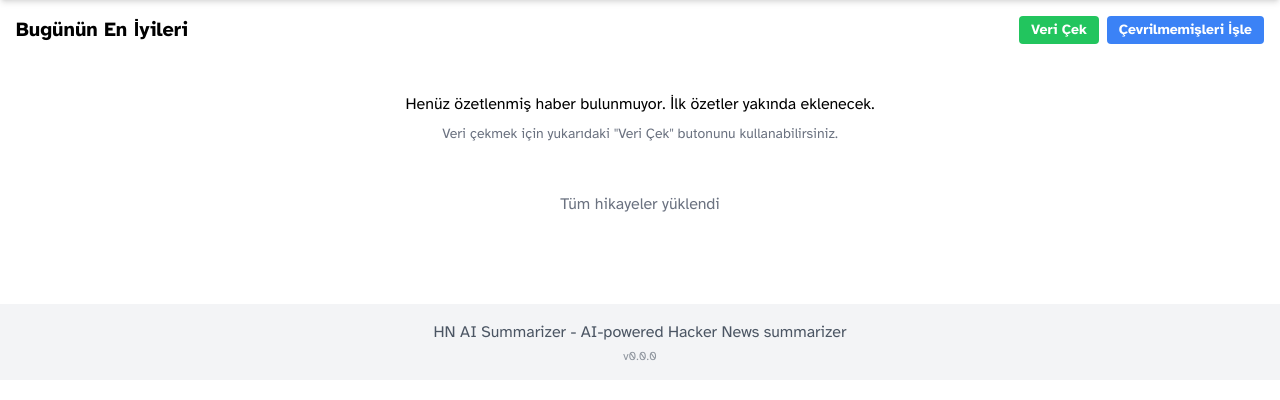
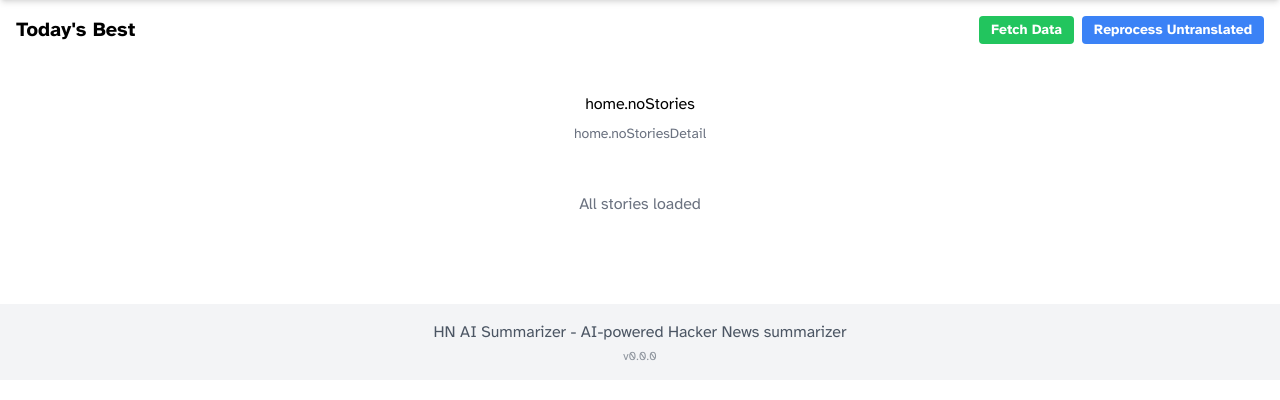
Before and after one commit to RecNes/hn-ai-summarizer, a FastAPI app: page / in a window 1280 px wide. Shown: the part 68-468 px from the top of the page. Run offline with FastAPI, Linux system fonts and the light colour scheme; data comes from the database, SQL or seed files in the repository; data that the repository does not hold is empty; some libraries are stand-ins or nearby versions.

Commit message:
Change hardcodded text into translation placeholders

```diff
--- a/app/static/js/index.js
+++ b/app/static/js/index.js
@@ -26,7 +26,7 @@ async function loadStories(page = 0, append = false) {
         document.getElementById('stories-container').innerHTML = `
             <div class="text-center py-8">
                 <div class="inline-block animate-spin rounded-full h-8 w-8 border-t-2 border-b-2 border-blue-500"></div>
-                <p class="mt-2">Hikayeler yükleniyor...</p>
+                <p class="mt-2">${__('home.loading')}</p>
             </div>
         `;
     }
@@ -46,8 +46,8 @@ async function loadStories(page = 0, append = false) {
             if (!append) {
                 document.getElementById('stories-container').innerHTML = `
                     <div class="text-center py-8">
-                        <p>Henüz özetlenmiş haber bulunmuyor. İlk özetler yakında eklenecek.</p>
-                        <p class="mt-2 text-sm text-gray-500">Veri çekmek için yukarıdaki "Veri Çek" butonunu kullanabilirsiniz.</p>
+                        <p>${__('home.noStories')}</p>
+                        <p class="mt-2 text-sm text-gray-500">${__('home.noStoriesDetail')}</p>
                     </div>
                 `;
             }
@@ -73,7 +73,7 @@ async function loadStories(page = 0, append = false) {
         if (!append) {
             document.getElementById('stories-container').innerHTML = `
                 <div class="text-center py-8 text-red-500">
-                    <p>Hikayeler yüklenirken bir hata oluştu. Lütfen daha sonra tekrar deneyin.</p>
+                    <p>${__('home.error')}</p>
                 </div>
             `;
         }
@@ -102,6 +102,18 @@ async function loadStories(page = 0, append = false) {
 // ──────────────────────────────────────────────
 function buildStoryCardHtml(story) {
     const isRead = story.is_read || false;
+    const scoreLabel = __('home.score');
+    const summaryLabel = __('home.summary');
+    const commentsLabel = __('home.comments');
+    const originalContentLabel = __('home.originalContent');
+    const reprocessLabel = __('home.reprocess');
+    const hideStoryLabel = __('home.hideStory');
+    const readUnreadTitle = isRead ? __('home.readToggleUnread') : __('home.readToggleRead');
+
+    // Use the UI language for date formatting
+    const uiLang = (typeof i18next !== 'undefined' && i18next.language) || 'en';
+    const dateStr = new Date(story.hn_created_at || story.created_at).toLocaleDateString(uiLang === 'tr' ? 'tr-TR' : 'en-US', { year: 'numeric', month: 'long', day: 'numeric' });
+
     return `
         <article class="mb-6 p-4 rounded-lg shadow story-card ${story.is_dimmed ? 'grayscale opacity-50' : ''} ${story.is_highlighted ? 'border-l-4 border-blue-500' : ''} ${isRead ? 'is-read' : ''}"
                  data-story-id="${story.id}">
@@ -115,8 +127,8 @@ function buildStoryCardHtml(story) {
                     </a>
                 </h3>
                 <div class="flex items-center gap-2 text-sm text-gray-500 flex-shrink-0 ml-2">
-                    <span>${story.score} puan</span>
-                    <button class="read-toggle-btn" data-story-id="${story.id}" title="${isRead ? 'Okunmadı olarak işaretle' : 'Okundu olarak işaretle'}">
+                    <span>${story.score} ${scoreLabel}</span>
+                    <button class="read-toggle-btn" data-story-id="${story.id}" title="${readUnreadTitle}">
                         ${isRead ? EYE_CLOSED_SVG : EYE_OPEN_SVG}
                     </button>
                 </div>
@@ -127,14 +139,14 @@ function buildStoryCardHtml(story) {
 
                 ${story.content_tr ? `
                     <div class="mb-3">
-                        <h4 class="font-bold mb-1">Özet:</h4>
+                        <h4 class="font-bold mb-1">${summaryLabel}:</h4>
                         <div class="pl-4">${story.content_tr.replace(/\n/g, '<br>')}</div>
                     </div>
                 ` : ''}
 
                 ${story.comments_summary ? `
                     <div class="mb-3">
-                        <h4 class="font-bold mb-1">Yorumlar:</h4>
+                        <h4 class="font-bold mb-1">${commentsLabel}:</h4>
                         <p class="pl-4">${story.comments_summary}</p>
                     </div>
                 ` : ''}
@@ -142,7 +154,7 @@ function buildStoryCardHtml(story) {
                 <div class="flex flex-wrap gap-2 mt-3 items-center">
                     ${story.url ? `
                         <a href="${story.url}" target="_blank" class="text-blue-500 hover:underline text-sm">
-                            Orijinal içerik
+                            ${originalContentLabel}
                         </a>
                     ` : ''}
 
@@ -151,7 +163,7 @@ function buildStoryCardHtml(story) {
                         <svg xmlns="http://www.w3.org/2000/svg" class="h-4 w-4 mr-1" fill="none" viewBox="0 0 24 24" stroke="currentColor">
                             <path stroke-linecap="round" stroke-linejoin="round" stroke-width="2" d="M4 4v5h.582m15.356 2A8.001 8.001 0 004.582 9m0 0H9m11 11v-5h-.581m0 0a8.003 8.003 0 01-15.357-2m15.357 2H15" />
                         </svg>
-                        Yenile
+                        ${reprocessLabel}
                     </button>
 
                     <button class="negative-feedback-btn text-red-500 hover:text-red-700 text-sm flex items-center"
@@ -159,9 +171,9 @@ function buildStoryCardHtml(story) {
                         <svg xmlns="http://www.w3.org/2000/svg" class="h-4 w-4 mr-1" fill="none" viewBox="0 0 24 24" stroke="currentColor">
                             <path stroke-linecap="round" stroke-linejoin="round" stroke-width="2" d="M6 18L18 6M6 6l12 12" />
                         </svg>
-                        Tekrar gösterme
+                        ${hideStoryLabel}
                     </button>
-                    <span class="text-xs text-gray-400 ml-auto hover:underline cursor-default" title="ID: ${story.id}">${new Date(story.hn_created_at || story.created_at).toLocaleDateString('tr-TR', { year: 'numeric', month: 'long', day: 'numeric' })}</span>
+                    <span class="text-xs text-gray-400 ml-auto hover:underline cursor-default" title="ID: ${story.id}">${dateStr}</span>
                 </div>
             </div>
         </article>
@@ -196,13 +208,13 @@ async function toggleReadStatus(storyId) {
             article.classList.add('is-read');
             if (btn) {
                 btn.innerHTML = EYE_CLOSED_SVG;
-                btn.title = 'Okunmadı olarak işaretle';
+                btn.title = __('home.readToggleUnread');
             }
         } else {
             article.classList.remove('is-read');
             if (btn) {
                 btn.innerHTML = EYE_OPEN_SVG;
-                btn.title = 'Okundu olarak işaretle';
+                btn.title = __('home.readToggleRead');
             }
         }
     } catch (e) {
@@ -224,10 +236,10 @@ async function addNegativeFeedback(storyId) {
             if (storyElement) {
                 storyElement.classList.add('hidden');
             }
-            showToast('success', 'Bu içerik bundan sonra gösterilmeyecek.');
+            showToast('success', __('home.hideFeedbackDone'));
         }
     } catch (error) {
-        showToast('error', 'Bir hata oluştu. Lütfen tekrar deneyin.');
+        showToast('error', __('home.hideFeedbackError'));
     }
 }
 
@@ -241,7 +253,7 @@ async function triggerWorkerHome() {
     const statusText = document.getElementById('worker-status-home');
 
     button.disabled = true;
-    btnText.textContent = 'Başlatılıyor...';
+    btnText.textContent = __('worker.starting');
     spinner.classList.remove('hidden');
     statusText.classList.remove('hidden');
 
@@ -255,19 +267,19 @@ async function triggerWorkerHome() {
 
         if (response.ok) {
             const result = await response.json();
-            showToast('success', 'Veri çekimi başlatıldı! ' + (result.message || ''));
+            showToast('success', __('home.fetchStarted') + ' ' + (result.message || ''));
             simulateWorkerProgress();
         } else {
             const err = await response.json();
-            showToast('error', err.detail || 'Worker başlatılamadı');
+            showToast('error', err.detail || __('home.fetchFail'));
             if (window.hideWorkerProgress) window.hideWorkerProgress();
         }
     } catch (error) {
-        showToast('error', 'Veri çekimi başlatılırken bir hata oluştu.');
+        showToast('error', __('home.fetchError'));
         if (window.hideWorkerProgress) window.hideWorkerProgress();
     } finally {
         button.disabled = false;
-        btnText.textContent = 'Veri Çek';
+        btnText.textContent = __('home.fetchData');
         spinner.classList.add('hidden');
         statusText.classList.add('hidden');
     }
@@ -283,7 +295,7 @@ async function reprocessUntranslatedHome() {
     const statusText = document.getElementById('worker-status-home');
 
     button.disabled = true;
-    btnText.textContent = 'İşleniyor...';
+    btnText.textContent = __('home.processing');
     spinner.classList.remove('hidden');
     statusText.classList.remove('hidden');
 
@@ -294,7 +306,7 @@ async function reprocessUntranslatedHome() {
 
     function resetButton() {
         button.disabled = false;
-        btnText.textContent = 'Çevrilmemişleri İşle';
+        btnText.textContent = __('home.reprocessUntranslated');
         spinner.classList.add('hidden');
         statusText.classList.add('hidden');
         const cancelBtn = document.getElementById('cancel-reprocess-home');
@@ -316,7 +328,7 @@ async function reprocessUntranslatedHome() {
                 window.showWorkerLabel(label);
             }
             if (data.story_id) {
-                statusText.textContent = `İşleniyor: #${data.story_id} (${data.current}/${data.total})`;
+                statusText.textContent = __('home.reprocessProgress', { id: data.story_id, current: data.current, total: data.total });
                 statusText.classList.remove('hidden');
             }
         } catch (err) {
@@ -350,8 +362,10 @@ async function reprocessUntranslatedHome() {
             }, 2000);
 
             const msg = data.processed > 0
-                ? `${data.processed} hikaye işlendi. ${data.errors > 0 ? `${data.errors} hata.` : ''}`
-                : 'İşlenecek hikaye bulunamadı.';
+                ? (data.errors > 0
+                    ? __('home.reprocessCompleteErrors', { processed: data.processed, errors: data.errors })
+                    : __('home.reprocessComplete', { processed: data.processed }))
+                : __('home.reprocessNone');
             showToast(data.errors > 0 ? 'warning' : 'success', msg);
 
             // Reload first page if stories were processed
@@ -375,8 +389,7 @@ async function reprocessUntranslatedHome() {
         if (window.hideWorkerProgress) window.hideWorkerProgress();
         if (window.hideWorkerLabel) window.hideWorkerLabel();
 
-        // Show error only if there was no 'complete' event
-        showToast('warning', 'Çeviri bağlantısı koptu. Sayfayı yenileyip durumu kontrol edin.');
+        showToast('warning', __('home.reprocessConnectionLost'));
     });
 }
 
@@ -388,17 +401,17 @@ async function reprocessSingleStory(storyId) {
     const originalText = btn ? btn.innerHTML : '';
     if (btn) {
         btn.disabled = true;
-        btn.innerHTML = '<span class="inline-block w-3 h-3 border-2 border-green-600 border-t-transparent rounded-full animate-spin mr-1"></span> Yenileniyor...';
+        btn.innerHTML = '<span class="inline-block w-3 h-3 border-2 border-green-600 border-t-transparent rounded-full animate-spin mr-1"></span> ' + __('home.reloading');
     }
     try {
         const res = await fetch(`/api/stories/${storyId}/reprocess`, { method: 'POST' });
         if (!res.ok) {
             const err = await res.json();
-            showToast('error', err.detail || 'Yenileme başarısız');
+            showToast('error', err.detail || __('home.reprocessFail'));
             if (btn) { btn.disabled = false; btn.innerHTML = originalText; }
             return;
         }
-        showToast('info', 'HN verisi alındı, AI çevirisi başlatıldı. Güncelleniyor...');
+        showToast('info', __('home.reprocessStarted'));
 
         const maxAttempts = 20;
         let attempt = 0;
@@ -416,11 +429,11 @@ async function reprocessSingleStory(storyId) {
                         && updated.content_tr !== ''
                         && updated.comments_summary !== ''
                         && !updated.title_tr.startsWith('[TR]')
-                        && updated.content_tr !== 'İçerik özeti mevcut değil.'
-                        && updated.comments_summary !== 'Yorum özeti mevcut değil.') {
+                        && updated.content_tr !== __('home.contentNotAvailable')
+                        && updated.comments_summary !== __('home.commentSummaryNotAvailable')) {
                         done = true;
                         updateStoryCard(updated);
-                        showToast('success', 'Hikaye güncellendi!');
+                        showToast('success', __('home.reprocessDone'));
                         if (btn) { btn.disabled = false; btn.innerHTML = originalText; }
                         return;
                     }
@@ -430,7 +443,7 @@ async function reprocessSingleStory(storyId) {
             }
             if (attempt >= maxAttempts && !done) {
                 done = true;
-                showToast('warning', 'AI çevirisi tamamlanamadı, sayfayı yenileyin.');
+                showToast('warning', __('home.reprocessTimeout'));
                 if (btn) { btn.disabled = false; btn.innerHTML = originalText; }
                 return;
             }
@@ -440,7 +453,7 @@ async function reprocessSingleStory(storyId) {
         setTimeout(pollOnce, 6000);
 
     } catch (e) {
-        showToast('error', 'Yenileme sırasında hata oluştu.');
+        showToast('error', __('home.reprocessNetworkError'));
         if (btn) { btn.disabled = false; btn.innerHTML = originalText; }
     }
 }
@@ -462,11 +475,11 @@ function updateStoryCard(story) {
     if (headerRight) {
         const scoreSpan = headerRight.querySelector('span');
         const eyeBtn = headerRight.querySelector('.read-toggle-btn');
-        if (scoreSpan) scoreSpan.textContent = story.score + ' puan';
+        if (scoreSpan) scoreSpan.textContent = story.score + ' ' + __('home.score');
         if (eyeBtn) {
             const isRead = story.is_read || false;
             eyeBtn.innerHTML = isRead ? EYE_CLOSED_SVG : EYE_OPEN_SVG;
-            eyeBtn.title = isRead ? 'Okunmadı olarak işaretle' : 'Okundu olarak işaretle';
+            eyeBtn.title = isRead ? __('home.readToggleUnread') : __('home.readToggleRead');
         }
     }
 
@@ -482,37 +495,39 @@ function updateStoryCard(story) {
     }
 
     const existingContent = article.querySelector('h4.font-bold.mb-1');
+    const summaryLabel = __('home.summary');
     if (story.content_tr) {
-        if (existingContent && existingContent.textContent === 'Özet:') {
+        if (existingContent && existingContent.textContent === summaryLabel + ':') {
             const contentDiv = existingContent.nextElementSibling;
             if (contentDiv) contentDiv.innerHTML = story.content_tr.replace(/\n/g, '<br>');
         } else {
             const oldContentHeader = article.querySelector('h4');
-            if (oldContentHeader && oldContentHeader.textContent === 'Özet:') {
+            if (oldContentHeader && oldContentHeader.textContent === summaryLabel + ':') {
                 oldContentHeader.parentElement.remove();
             }
             const authorP = article.querySelector('p.text-gray-600');
             if (authorP) {
                 const newContent = document.createElement('div');
                 newContent.className = 'mb-3';
-                newContent.innerHTML = '<h4 class="font-bold mb-1">Özet:</h4><div class="pl-4">' + story.content_tr.replace(/\n/g, '<br>') + '</div>';
+                newContent.innerHTML = '<h4 class="font-bold mb-1">' + summaryLabel + ':</h4><div class="pl-4">' + story.content_tr.replace(/\n/g, '<br>') + '</div>';
                 authorP.insertAdjacentElement('afterend', newContent);
             }
         }
     }
 
     const existingComments = article.querySelectorAll('h4.font-bold.mb-1');
+    const commentsLabel = __('home.comments');
     let commentsHeader = null;
-    existingComments.forEach(h => { if (h.textContent === 'Yorumlar:') commentsHeader = h; });
+    existingComments.forEach(h => { if (h.textContent === commentsLabel + ':') commentsHeader = h; });
 
-    if (story.comments_summary && story.comments_summary !== 'Yorum özeti mevcut değil.') {
+    if (story.comments_summary && story.comments_summary !== __('home.commentSummaryNotAvailable')) {
         if (commentsHeader) {
             const commentsDiv = commentsHeader.nextElementSibling;
             if (commentsDiv) commentsDiv.textContent = story.comments_summary;
         } else {
             const newComments = document.createElement('div');
             newComments.className = 'mb-3';
-            newComments.innerHTML = '<h4 class="font-bold mb-1">Yorumlar:</h4><p class="pl-4">' + story.comments_summary + '</p>';
+            newComments.innerHTML = '<h4 class="font-bold mb-1">' + commentsLabel + ':</h4><p class="pl-4">' + story.comments_summary + '</p>';
             const contentSection = article.querySelector('.card-body-wrapper > .mb-3:last-of-type');
             if (contentSection) {
                 contentSection.insertAdjacentElement('afterend', newComments);
@@ -592,7 +607,7 @@ window.onNewStoryPoll = function(story) {
     if (typeof window.updateLastKnownStoryId === 'function') {
         window.updateLastKnownStoryId(story.id);
     }
-    showToast('info', 'Yeni hikaye eklendi: ' + (story.title_tr || story.title).substring(0, 40) + '...');
+    showToast('info', __('home.newStoryAdded') + ': ' + (story.title_tr || story.title).substring(0, 40) + '...');
 };
 
 window.onNewStorySSE = window.onNewStoryPoll;
--- a/app/static/locales/en/common.json
+++ b/app/static/locales/en/common.json
@@ -39,12 +39,20 @@
   "home": {
     "title": "Latest Stories",
     "noStories": "No stories available yet.",
+    "noStoriesDetail": "You can use the \"Fetch Data\" button above to pull data.",
     "loading": "Loading stories...",
     "error": "Failed to load stories",
     "score": "Score",
     "author": "Author",
     "comments": "Comments",
+    "summary": "Summary",
     "readMore": "Read more",
+    "originalContent": "Original content",
+    "reprocess": "Refresh",
+    "reprocessUntranslated": "Reprocess Untranslated",
+    "hideStory": "Hide story",
+    "processing": "Processing...",
+    "fetchData": "Fetch Data",
     "summaryNotAvailable": "Summary not available",
     "commentSummaryNotAvailable": "Comment summary not available",
     "contentNotAvailable": "Content summary not available",
@@ -54,7 +62,26 @@
     "todaysBest": "Today's Best",
     "loadingMore": "Loading more stories...",
     "allLoaded": "All stories loaded",
-    "offline": "Offline mode - Viewing cached content"
+    "offline": "Offline mode - Viewing cached content",
+    "readToggleRead": "Mark as read",
+    "readToggleUnread": "Mark as unread",
+    "reloading": "Refreshing...",
+    "reprocessFail": "Refresh failed",
+    "reprocessStarted": "HN data fetched, AI translation started. Updating...",
+    "reprocessDone": "Story updated!",
+    "reprocessTimeout": "AI translation could not be completed, please refresh the page.",
+    "reprocessNetworkError": "An error occurred while refreshing.",
+    "newStoryAdded": "New story added",
+    "hideFeedbackDone": "This content will no longer be displayed.",
+    "hideFeedbackError": "An error occurred. Please try again.",
+    "fetchStarted": "Data fetch started!",
+    "fetchFail": "Worker could not be started",
+    "fetchError": "An error occurred while starting data fetch.",
+    "reprocessComplete": "{processed} stories processed.",
+    "reprocessCompleteErrors": "{processed} stories processed. {errors} errors.",
+    "reprocessNone": "No stories to process.",
+    "reprocessConnectionLost": "Translation connection lost. Please refresh to check status.",
+    "reprocessProgress": "Processing: #{id} ({current}/{total})"
   },
   "settings": {
     "title": "Settings",
@@ -159,6 +186,7 @@
     "save": "Save"
   },
   "theme": {
+    "title": "Theme",
     "light": "Light mode",
     "dark": "Dark mode",
     "system": "Auto (system)"
```
Also changed, not shown: app/static/locales/tr/common.json (+29 -1 lines), app/templates/components/settings_modal.html (+19 -19 lines), app/templates/index.html (+6 -6 lines).
